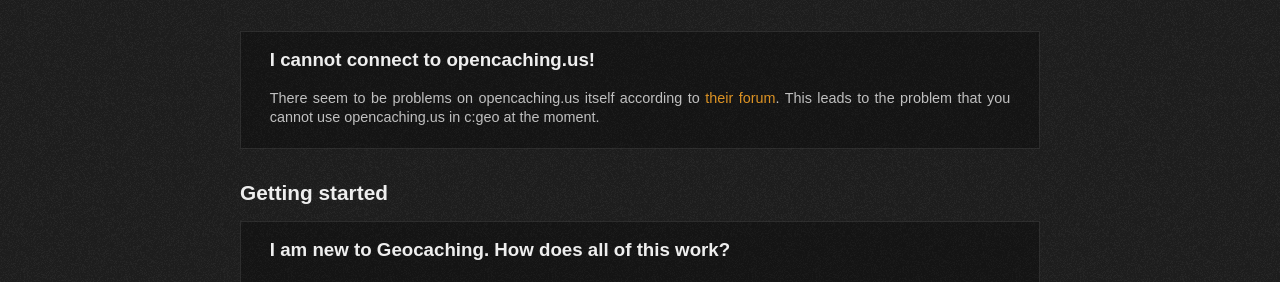
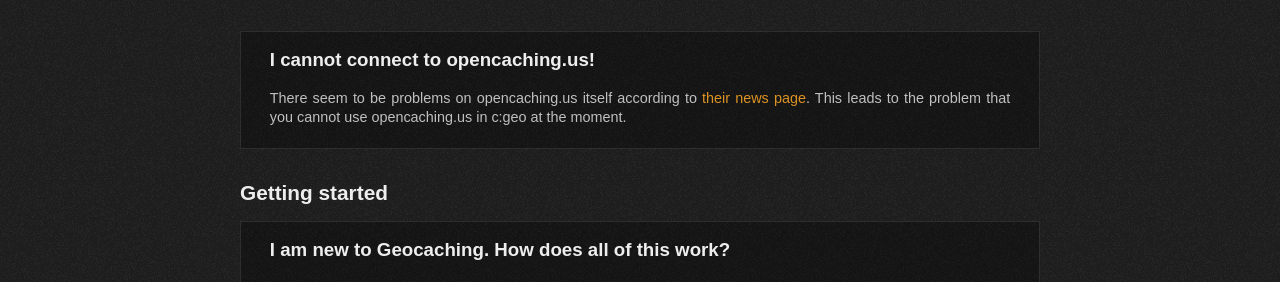
Before and after one commit to cgeo/cgeo.github.io, a Jekyll site: the page built from faq.html, in a window 1280 px wide and 900 px high, scrolled down 2799 px. Shown: the part 170-452 px from the top of the window. Built offline with Jekyll 4.4.1, drawn with Linux system fonts in a browser that asks for light colours; some web fonts are replaced.

Commit message:
FAQ: Change link to oc.us
Forum thread was deleted (for an unknown reason)

```diff
--- a/_data/faq.yml
+++ b/_data/faq.yml
@@ -27,12 +27,12 @@
         en:
             title: I cannot connect to opencaching.us!
             content: |
-                There seem to be problems on opencaching.us itself according to [their forum](http://forum.opencaching.us/viewtopic.php?f=31&t=1817).
+                There seem to be problems on opencaching.us itself according to [their news page](http://opencaching.us/news.php).
                 This leads to the problem that you cannot use opencaching.us in c:geo at the moment.
         de:
             title: Ich kann mich nicht mit opencaching.us verbinden!
             content: |
-                Es scheint ein Problem auf opencaching.us selbst zu geben, wie du in [ihrem Forum](http://forum.opencaching.us/viewtopic.php?f=31&t=1817) lesen kannst.
+                Es scheint ein Problem auf opencaching.us selbst zu geben, wie du auf [ihrer Neuigkeiten-Seite](http://opencaching.us/news.php) lesen kannst.
                 Das führt zu dem Probelm, dass du opencaching.us im Moment nicht in c:geo nutzen kannst.
 
 - id: getting-started
```
